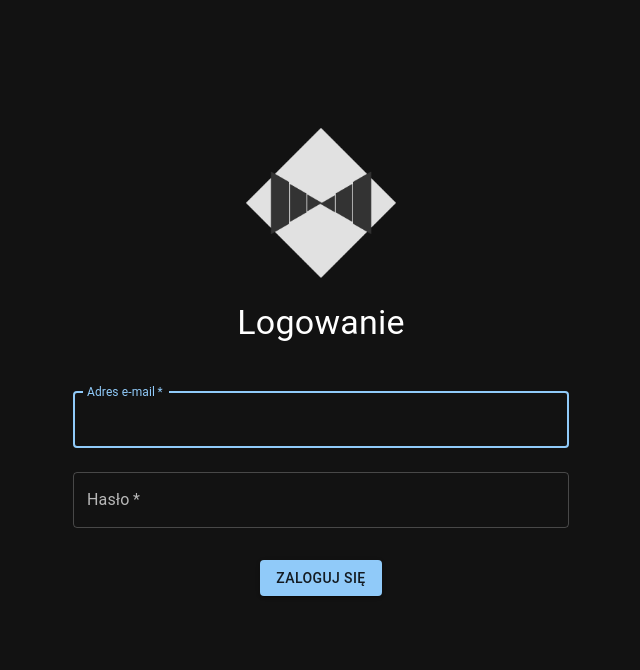
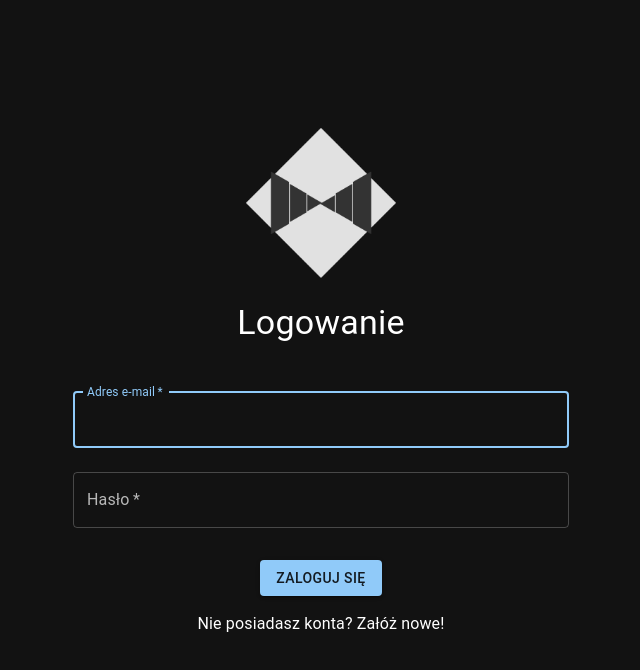
Before and after one commit to szezjo/Taskedo, a React (Create React App) app: page / in a window 1280 px wide. Shown: the top 670 px of the page, without its empty margins (319-959 px from the left). Built offline with nearby package versions, Linux system fonts and the light colour scheme.

Commit message:
Add register option

```diff
--- a/src/components/login_screen/login_screen.jsx
+++ b/src/components/login_screen/login_screen.jsx
@@ -16,14 +16,27 @@ const darkTheme = createTheme({
 const LoginScreen = () => {
     const [email, setEmail] = useState('');
     const [password, setPassword] = useState('');
+    const [username, setUsername] = useState('');
+    const [registerOption, setRegisterOption] = useState(false);
 
-    const handleSubmit = async (e) => {
+    const handleLogin = async (e) => {
         e.preventDefault();
-        axios.post("http://localhost:5000/user/login", ({
+        axios.post("https://shrouded-lake-50073.herokuapp.com/user/login", ({
                 email: email,
                 password: password
             })
         )
+        .then(res => console.log(`${res.status} ${res.data}`))
+        .catch(err => console.log(err));
+    }
+
+    const handleSignup = async (e) => {
+        e.preventDefault();
+        axios.post("https://shrouded-lake-50073.herokuapp.com/user/register", ({
+            email: email,
+            name: username,
+            password: password
+        }))
         .then(res => console.log(`${res.status} ${res.data}`))
         .catch(err => console.log(err));
     }
@@ -34,8 +47,8 @@ const LoginScreen = () => {
                 <CssBaseline />
                 <Box sx={{marginTop: 16, display: 'flex', flexDirection: 'column', alignItems: 'center'}}>
                     <img src="logo.png" style={{maxWidth: '150px', marginBottom: 24}} alt="Taskedo Logo" />
-                    <Typography component="h1" variant="h4" sx={{ marginBottom: 4 }}>Logowanie</Typography>
-                    <Box component="form" onSubmit={handleSubmit}>
+                    <Typography component="h1" variant="h4" sx={{ marginBottom: 4 }}>{registerOption ? 'Rejestracja' : 'Logowanie'}</Typography>
+                    <Box component="form" onSubmit={registerOption ? handleSignup : handleLogin}>
                         <TextField
                             margin="normal"
                             required
@@ -49,6 +62,17 @@ const LoginScreen = () => {
                             value={email}
                             onChange={(e) => setEmail(e.target.value)}
                         />
+                        {registerOption && <TextField
+                            margin="normal"
+                            required
+                            fullWidth
+                            id="username"
+                            label="Nazwa użytkownika"
+                            name="username"
+                            autoComplete="username"
+                            value={username}
+                            onChange={(e) => setUsername(e.target.value)}
+                        />}
                         <TextField
                             margin="normal"
                             required
@@ -62,7 +86,10 @@ const LoginScreen = () => {
                             onChange={(e) => setPassword(e.target.value)}
                         />
                         <Grid container justifyContent="center">
-                            <Button type="submit" variant="contained" sx={{ marginTop: 3, marginBottom: 2 }}>Zaloguj się</Button>
+                            <Button type="submit" variant="contained" sx={{ marginTop: 3, marginBottom: 2 }}>{registerOption ? 'Załóż konto' : 'Zaloguj się'}</Button>
+                        </Grid>
+                        <Grid container justifyContent="center">
+                            <Typography component="p" variant="p" onClick={() => setRegisterOption(!registerOption)}>{registerOption ? 'Posiadasz już konto?' : 'Nie posiadasz konta? Załóż nowe!'}</Typography>
                         </Grid>
                     </Box>
                 </Box>
```
